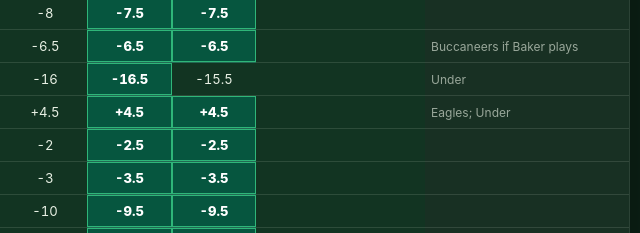
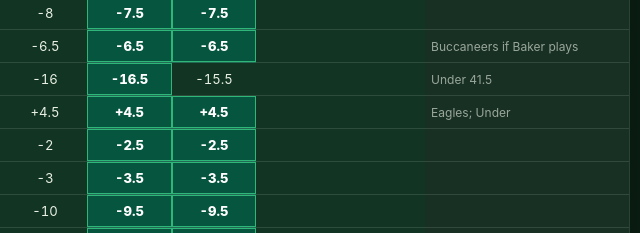
Before and after one commit to donnellybire/nfl, a plain HTML site: page week11/index.html in a window 1280 px wide. Shown: the part 327-560 px from the top of the page, 640-1280 px from the left. Drawn offline with Linux system fonts and the light colour scheme.

Commit message:
Week 11: Cardinals/Chiefs Under 41.5

```diff
--- a/week11/index.html
+++ b/week11/index.html
@@ -154,7 +154,7 @@
         <td class="pick" data-col="splash" data-value="-15.5" aria-label="Timmy V 5-0">-15.5</td>
         <td class="pick" data-col="nats" data-value="" aria-label="NATS line"></td>
         <td class="pick" contenteditable="true" spellcheck="false" data-col="live" data-value="" aria-label="Live line"></td>
-        <td class="notes" contenteditable="true" spellcheck="false" data-col="notes" data-value="Under" aria-label="Notes">Under</td>
+        <td class="notes" contenteditable="true" spellcheck="false" data-col="notes" data-value="Under 41.5" aria-label="Notes">Under 41.5</td>
       </tr>
 <tr>
         <td class="when">Sun Nov 22 · 10:00am PT</td>
```
